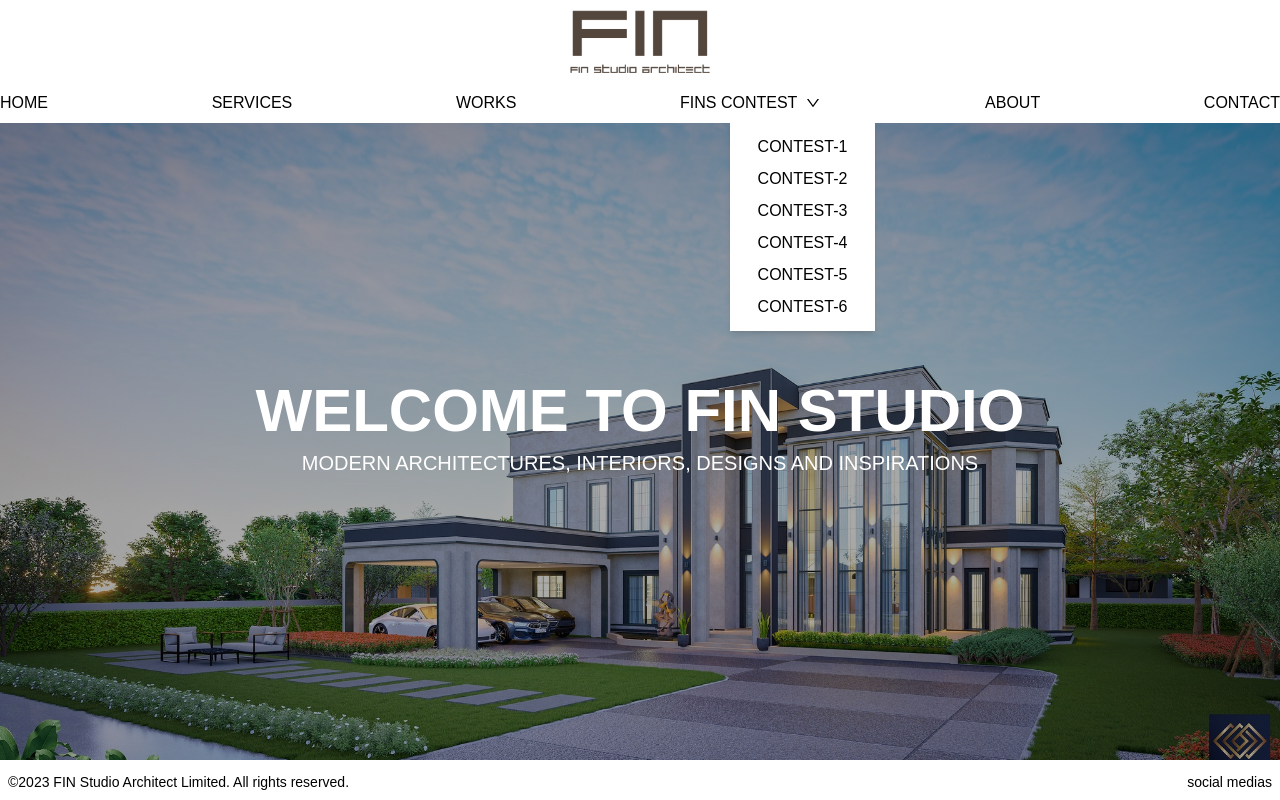
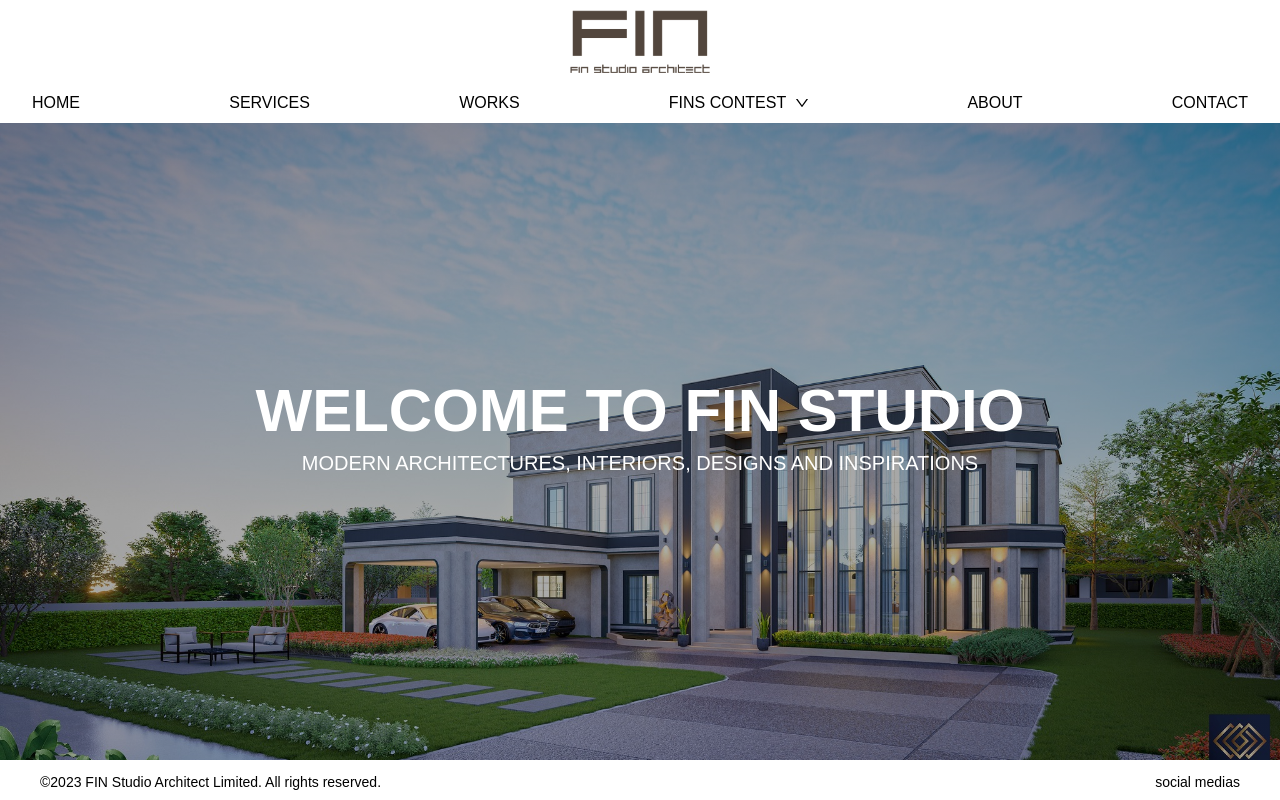
Before and after one commit to thanatP-Bz/fin-studio, a Next.js app: page / in a window 1280 px wide. Built offline with nearby package versions, Linux system fonts and the light colour scheme; a web font is replaced by a local one.

Commit message:
fixNavbar

```diff
--- a/package.json
+++ b/package.json
@@ -14,7 +14,7 @@
     "@types/react-dom": "18.2.5",
     "eslint": "8.42.0",
     "eslint-config-next": "13.4.5",
-    "next": "13.4.5",
+    "next": "^13.4.9",
     "react": "18.2.0",
     "react-dom": "18.2.0",
     "react-icons": "^4.9.0",
--- a/src/components/footer/Footer.jsx
+++ b/src/components/footer/Footer.jsx
@@ -3,7 +3,7 @@ import React from "react";
 const Footer = () => {
   return (
     <>
-      <div className="h-150px md:text-md z-10 mx-auto flex w-screen max-w-[1400px] flex-col items-center justify-between text-center text-sm text-black md:z-0 md:flex-row">
+      <div className="h-150px md:text-md z-10 mx-auto flex w-screen max-w-[1400px] flex-col items-center justify-between px-8 text-center text-sm text-black md:z-0 md:flex-row">
         <div>
           <p className="p-0 md:p-2">
             ©2023 FIN Studio Architect Limited. All rights reserved.
--- a/src/components/navbar/NavbarMain.jsx
+++ b/src/components/navbar/NavbarMain.jsx
@@ -37,41 +37,24 @@ const NavbarMain = () => {
             />
           </Link>
 
-          <div className="relative mt-2 flex w-full max-w-[1400px] items-center justify-between uppercase">
+          <div className="relative mt-2 flex w-full max-w-[1400px] items-center justify-between px-8 uppercase">
             <Link href="/">home</Link>
             <Link href="/services">services</Link>
             <Link href="/works">works</Link>
-            <Link href="/contest" className="flex gap-2">
+
+            <div className="group flex gap-2">
               fins contest
-              <AiOutlineDown className="hover:dropdown:hidden mt-1" />
-            </Link>
+              <AiOutlineDown className="mt-1" />
+              {/* dropdown1 */}
+              <ul>
+                <li>
+                  <Link href="#"></Link>
+                </li>
+              </ul>
+            </div>
+
             <Link href="/about">about</Link>
             <Link href="/contact">contact</Link>
-
-            {/* dropdown1 */}
-
-            <div className="absolute left-[57%] top-8 bg-white p-2 shadow-md">
-              <div className="flex flex-col  px-4">
-                <Link href="contest-1" className="p-1">
-                  contest-1
-                </Link>
-                <Link href="contest-2" className="p-1">
-                  contest-2
-                </Link>
-                <Link href="contest-3" className="p-1">
-                  contest-3
-                </Link>
-                <Link href="contest-4" className="p-1">
-                  contest-4
-                </Link>
-                <Link href="contest-5" className="p-1">
-                  contest-5
-                </Link>
-                <Link href="contest-6" className="p-1">
-                  contest-6
-                </Link>
-              </div>
-            </div>
 
             {/* dropdown2 */}
             {openSubContest ? (
```
Also changed, not shown: 1 other file (tests, documents, lock files or other folders).
